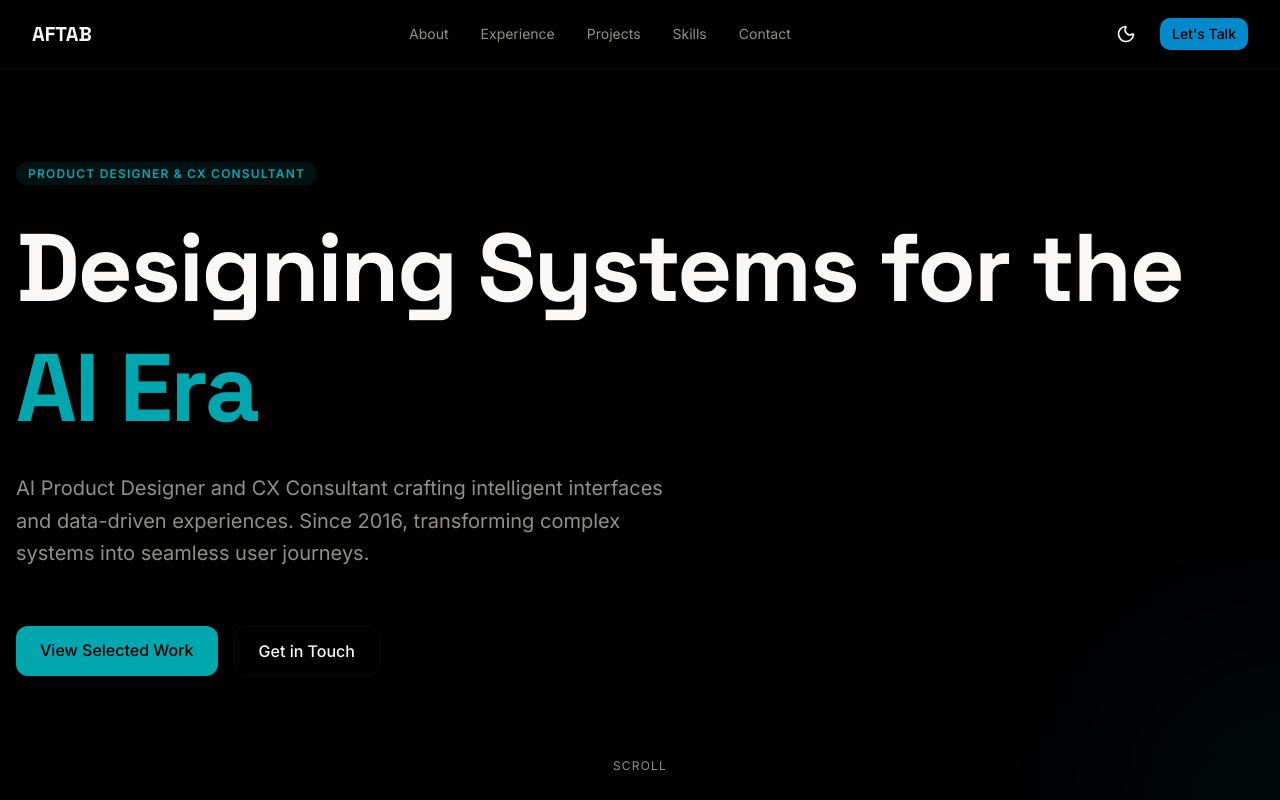
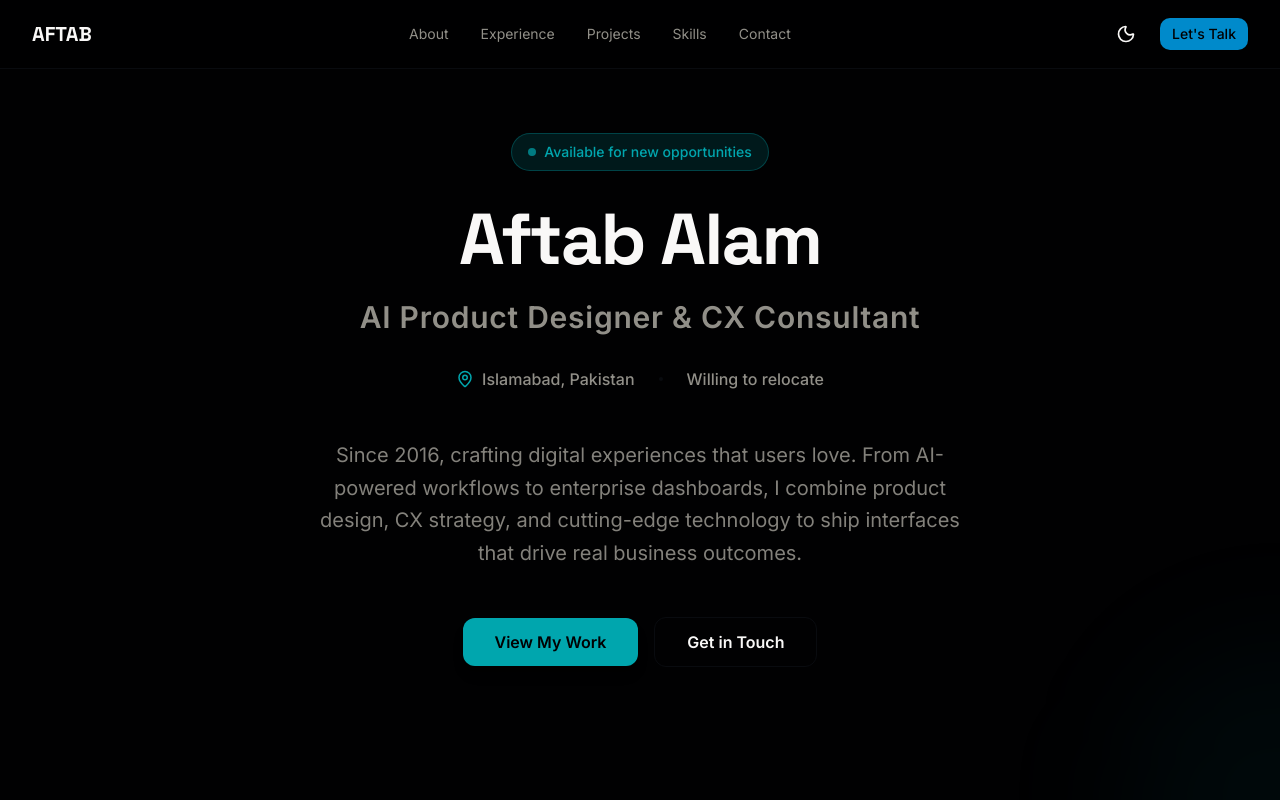
Before and after one commit to zaybei/Portfolio, a Next.js app: page / in a window 1280 px wide. Shown: the top 800 px of the page. Built offline with nearby package versions, Linux system fonts and the light colour scheme.

Commit message:
redesign hero section with dark premium aesthetic
Update hero with new badge, bold name, bio, CTAs, and animations

```diff
--- a/components/premium/hero.tsx
+++ b/components/premium/hero.tsx
@@ -1,56 +1,95 @@
 'use client'
 
 import { motion } from 'framer-motion'
+import { MapPin } from 'lucide-react'
 
 export function PremiumHero() {
   return (
-    <section className="pt-32 pb-20 md:pt-40 md:pb-32 px-4 min-h-screen flex flex-col justify-center">
-      <div className="max-w-7xl mx-auto w-full">
+    <section className="pt-24 pb-20 md:pt-32 md:pb-32 px-4 min-h-screen flex flex-col justify-center bg-background">
+      <div className="max-w-3xl mx-auto w-full">
+        {/* Availability Badge */}
+        <motion.div
+          initial={{ opacity: 0, scale: 0.95 }}
+          animate={{ opacity: 1, scale: 1 }}
+          transition={{ duration: 0.6, delay: 0 }}
+          className="mb-8 flex justify-center"
+        >
+          <div className="flex items-center gap-2 px-4 py-2 rounded-full bg-accent/15 border border-accent/30">
+            <div className="w-2 h-2 rounded-full bg-accent animate-pulse" />
+            <span className="text-sm text-accent font-medium">Available for new opportunities</span>
+          </div>
+        </motion.div>
+
+        {/* Name */}
         <motion.div
           initial={{ opacity: 0, y: 20 }}
           animate={{ opacity: 1, y: 0 }}
-          transition={{ duration: 0.8, ease: 'easeOut' }}
+          transition={{ duration: 0.8, delay: 0.1 }}
+          className="text-center mb-6"
         >
-          <div className="space-y-6">
-            <div className="inline-block">
-              <span className="text-xs uppercase tracking-widest text-accent font-semibold px-3 py-1 bg-accent/10 rounded-full">
-                Product Designer & CX Consultant
-              </span>
+          <h1 className="text-6xl md:text-7xl font-display font-black tracking-tight text-foreground">
+            Aftab Alam
+          </h1>
+        </motion.div>
+
+        {/* Title */}
+        <motion.div
+          initial={{ opacity: 0, y: 20 }}
+          animate={{ opacity: 1, y: 0 }}
+          transition={{ duration: 0.8, delay: 0.2 }}
+          className="text-center mb-8"
+        >
+          <p className="text-2xl md:text-3xl text-muted-foreground font-semibold tracking-wide">
+            AI Product Designer & CX Consultant
+          </p>
+        </motion.div>
+
+        {/* Location & Relocation */}
+        <motion.div
+          initial={{ opacity: 0, y: 20 }}
+          animate={{ opacity: 1, y: 0 }}
+          transition={{ duration: 0.8, delay: 0.3 }}
+          className="flex flex-col md:flex-row items-center justify-center gap-6 mb-12 text-muted-foreground"
+        >
+          <div className="flex items-center gap-2">
+            <MapPin size={18} className="text-accent" />
+            <span className="font-medium">Islamabad, Pakistan</span>
           </div>
+          <div className="hidden md:block w-1 h-1 rounded-full bg-border" />
+          <span className="font-medium">Willing to relocate</span>
+        </motion.div>
 
-            <h1 className="font-display text-5xl md:text-7xl lg:text-8xl font-bold tracking-tight leading-tight">
-              Designing Systems for the{' '}
-              <span className="text-accent">AI Era</span>
-            </h1>
+        {/* Bio Paragraph */}
+        <motion.div
+          initial={{ opacity: 0, y: 20 }}
+          animate={{ opacity: 1, y: 0 }}
+          transition={{ duration: 0.8, delay: 0.4 }}
+          className="mb-12 text-center"
+        >
+          <p className="text-lg md:text-xl text-muted-foreground/90 leading-relaxed max-w-2xl mx-auto">
+            Since 2016, crafting digital experiences that users love. From AI-powered workflows to enterprise dashboards, I combine product design, CX strategy, and cutting-edge technology to ship interfaces that drive real business outcomes.
+          </p>
+        </motion.div>
 
-            <p className="text-lg md:text-xl text-muted-foreground max-w-2xl leading-relaxed">
-              AI Product Designer and CX Consultant crafting intelligent interfaces and data-driven experiences. Since 2016, transforming complex systems into seamless user journeys.
-            </p>
-
-            <div className="flex flex-wrap gap-4 pt-8">
+        {/* CTA Buttons */}
+        <motion.div
+          initial={{ opacity: 0, y: 20 }}
+          animate={{ opacity: 1, y: 0 }}
+          transition={{ duration: 0.8, delay: 0.5 }}
+          className="flex flex-col sm:flex-row items-center justify-center gap-4"
+        >
           <a
-                href="#work"
-                className="px-6 py-3 bg-accent text-accent-foreground rounded-lg font-medium hover:bg-accent/90 transition-all duration-300 inline-block"
+            href="#projects"
+            className="px-8 py-3 bg-accent text-accent-foreground rounded-lg font-semibold hover:bg-accent/90 transition-all duration-300 inline-block shadow-lg hover:shadow-xl hover:shadow-accent/20"
           >
-                View Selected Work
+            View My Work
           </a>
           <a
             href="mailto:alamabasyn@gmail.com"
-                className="px-6 py-3 border border-border text-foreground rounded-lg font-medium hover:bg-card/50 transition-all duration-300 inline-block"
+            className="px-8 py-3 border border-border text-foreground rounded-lg font-semibold hover:bg-card/50 transition-all duration-300 inline-block"
           >
             Get in Touch
           </a>
-            </div>
-          </div>
-        </motion.div>
-
-        {/* Scroll Indicator */}
-        <motion.div
-          className="absolute bottom-8 left-1/2 -translate-x-1/2 hidden md:block"
-          animate={{ y: [0, 8, 0] }}
-          transition={{ duration: 2, repeat: Infinity }}
-        >
-          <div className="text-xs text-muted-foreground tracking-widest">SCROLL</div>
         </motion.div>
       </div>
     </section>
```
Lines whose indentation alone changed are shown as unchanged.
